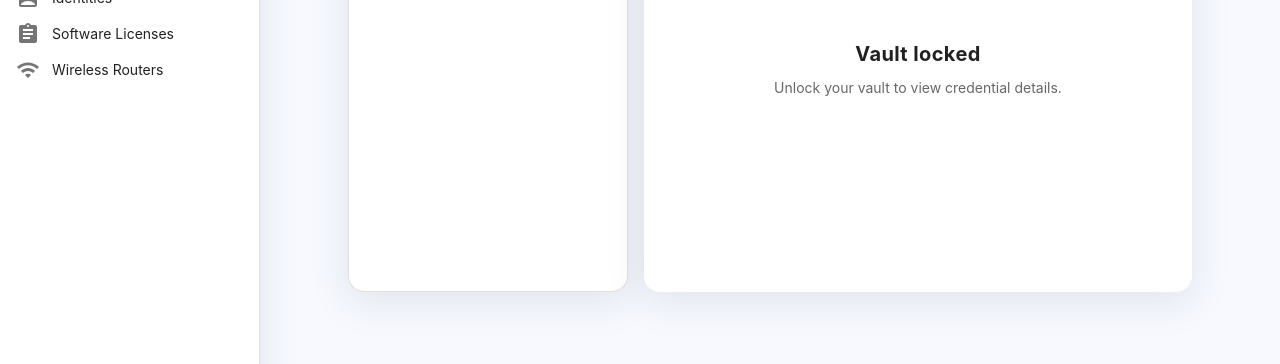
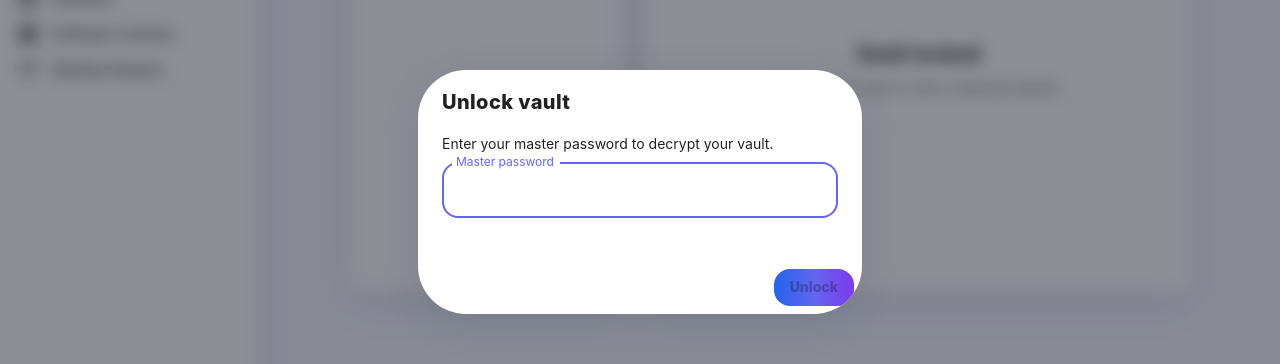
Before and after one commit to co815/Password-Manager, a React (Vite) app in the folder frontend/: page /dashboard in a window 1280 px wide. Shown: the part 208-572 px from the top of the page. Built offline with nearby package versions, Linux system fonts and the light colour scheme; no server answers; sample sign-in values are in the browser's storage; some icons are missing.

Commit message:
lock button fix

```diff
--- a/frontend/src/components/security/CryptoGuard.tsx
+++ b/frontend/src/components/security/CryptoGuard.tsx
@@ -1,10 +1,12 @@
 import { useLocation } from 'react-router-dom';
+import { useAuth } from '../../auth/AuthContext';
 import { useCrypto } from '../../lib/crypto/CryptoContext';
 import UnlockDialog from './UnlockDialog';
 
 export default function CryptoGuard() {
-    const { locked, hadDek } = useCrypto();
+    const { locked } = useCrypto();
+    const { token } = useAuth();
     const { pathname } = useLocation();
-    const open = locked && hadDek && pathname !== '/';
+    const open = locked && !!token && pathname !== '/';
     return <UnlockDialog open={open} />;
 }
```
